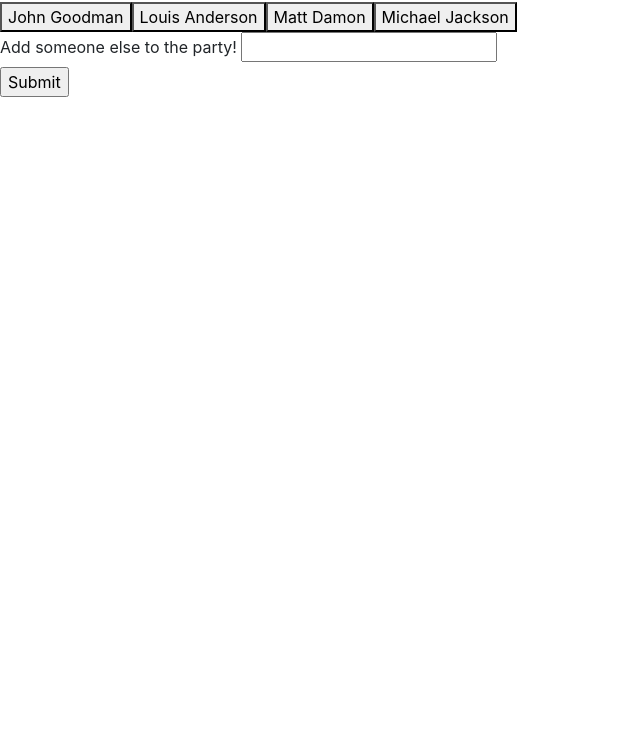
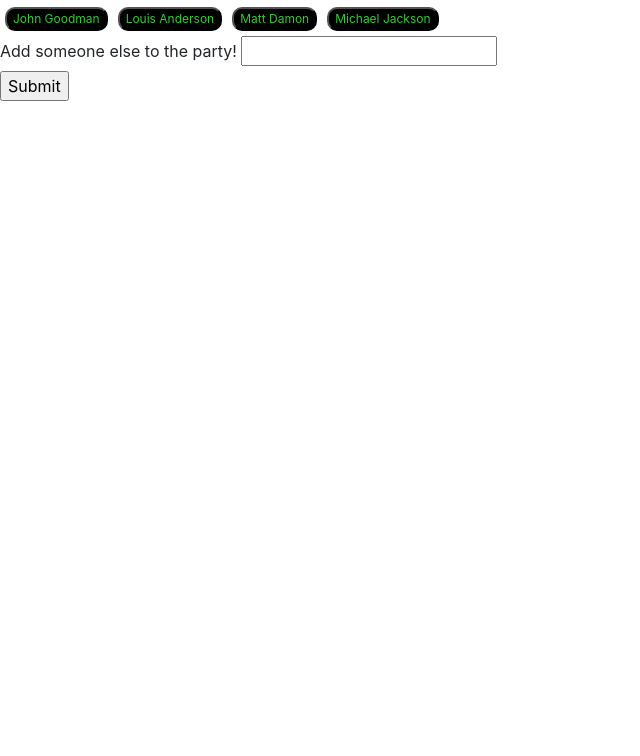
Before and after one commit to JoeySuc89/Giftastic, a plain HTML site: page index.html in a window 1280 px wide. Shown: the part 44-800 px from the top of the page, without its empty margins (0-640 px from the left). Drawn offline with nearby package versions, Linux system fonts and the light colour scheme.

Commit message:
some styling on my buttons and gif image areas

```diff
--- a/assets/css/style.css
+++ b/assets/css/style.css
@@ -1,4 +1,13 @@
-#people-form {
-  align-content: right;
+.gif-btn {
+  background-color: black;
+  font-size: 12px;
+  margin: 5px;
+  border-radius: 10px;
+  color: limegreen;
+}
 
+#disply_scr {
+  display: grid;
+  grid-template-columns: auto auto auto auto;
+  margin: 15px;
 }
--- a/assets/javascript/app.js
+++ b/assets/javascript/app.js
@@ -65,11 +65,7 @@ $(document).on("click", ".gif-image", imageAnimate);
 makeButtons();
 
 function imageAnimate() {
-  // The attr jQuery method allows us to get or set the value of any attribute on our HTML element
   var state = $(this).attr("data-state");
-  // If the clicked image's state is still, update its src attribute to what its data-animate value is.
-  // Then, set the image's data-state to animate
-  // Else set src to the data-still value
   if (state === "still") {
     $(this).attr("src", $(this).attr("animate"));
     $(this).attr("data-state", "animate");
```
